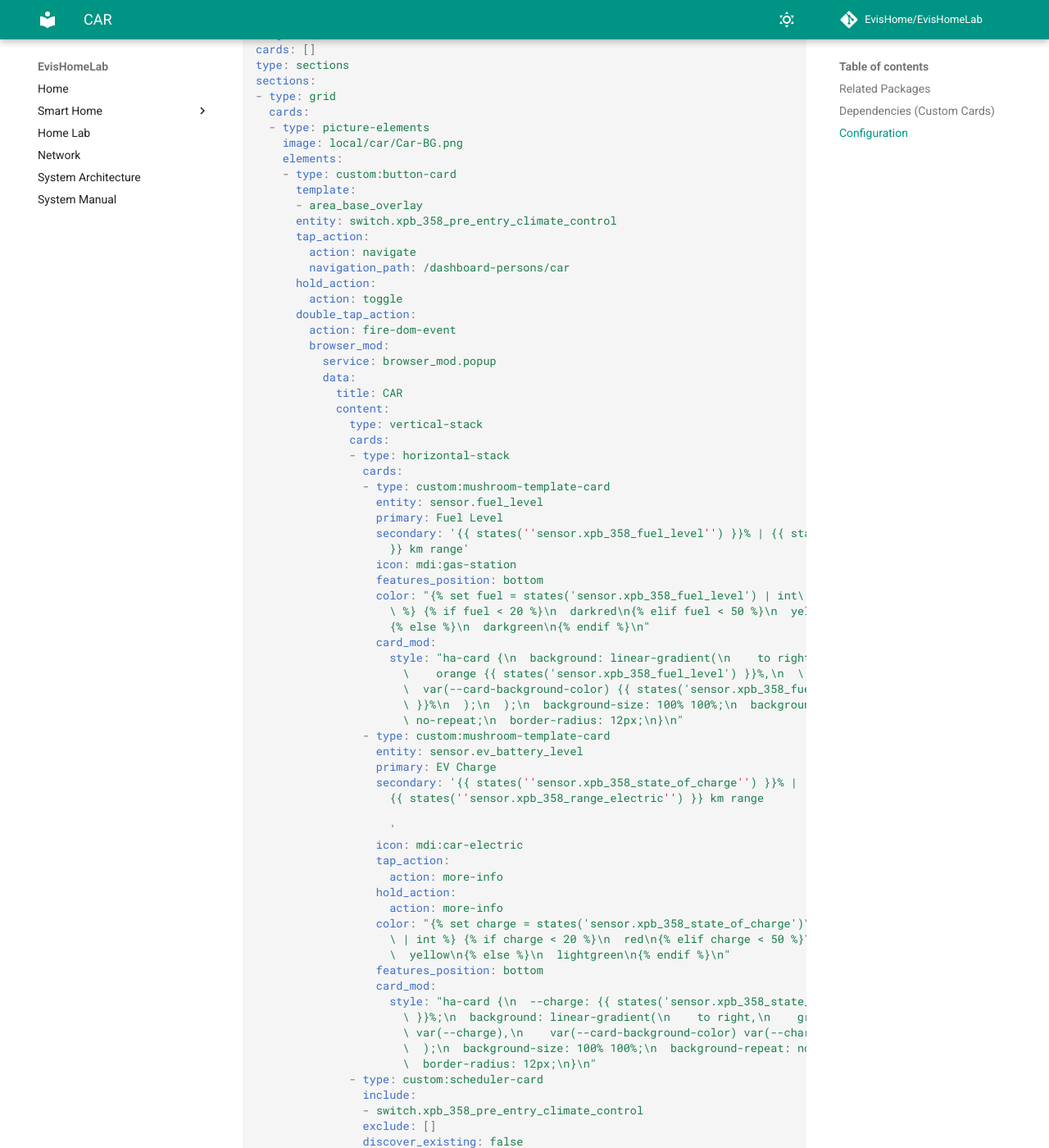
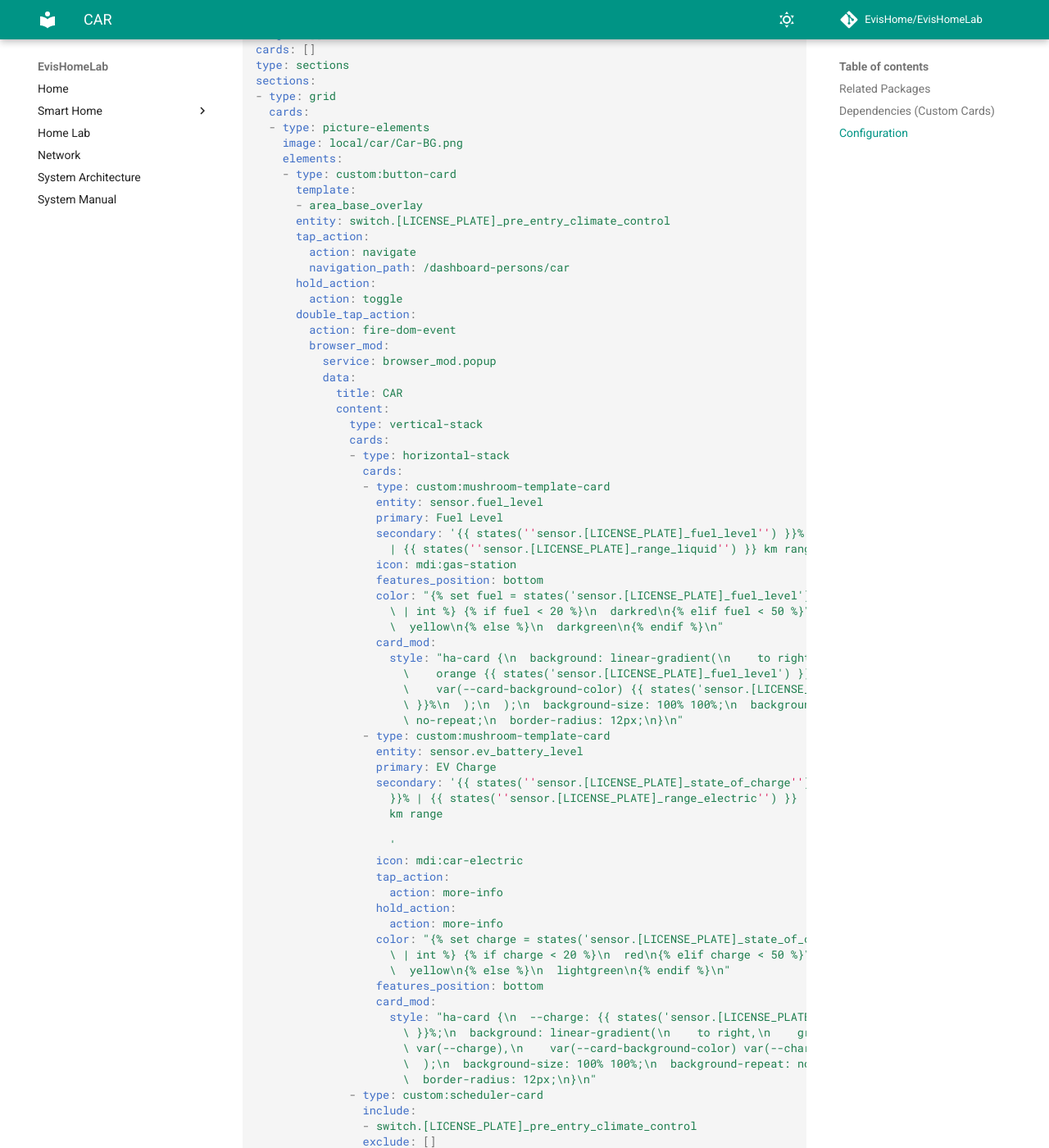
Before and after one commit to EvisHome/EvisHomeLab, an MkDocs documentation site: the page built from docs/smart-home/dashboards/dashboard-persons/car.md, in a window 1280 px wide and 1400 px high, scrolled down 1461 px. Shown: the whole window at 82% size. Built offline with MkDocs 1.6.1 and Material for MkDocs 9.7.7, drawn with Linux system fonts in a browser that asks for light colours; comment, search, counter and statistics services are not loaded; some of the changed text lies outside the part shown.

Commit message:
Update Docs

```diff
--- a/docs/smart-home/dashboards/dashboard-persons/car.md
+++ b/docs/smart-home/dashboards/dashboard-persons/car.md
@@ -46,7 +46,7 @@ sections:
     - type: custom:button-card
       template:
       - area_base_overlay
-      entity: switch.xpb_358_pre_entry_climate_control
+      entity: switch.[LICENSE_PLATE]_pre_entry_climate_control
       tap_action:
         action: navigate
         navigation_path: /dashboard-persons/car
@@ -66,24 +66,25 @@ sections:
                 - type: custom:mushroom-template-card
                   entity: sensor.fuel_level
                   primary: Fuel Level
-                  secondary: '{{ states(''sensor.xpb_358_fuel_level'') }}% | {{ states(''sensor.xpb_358_range_liquid'')
-                    }} km range'
+                  secondary: '{{ states(''sensor.[LICENSE_PLATE]_fuel_level'') }}%
+                    | {{ states(''sensor.[LICENSE_PLATE]_range_liquid'') }} km range'
                   icon: mdi:gas-station
                   features_position: bottom
-                  color: "{% set fuel = states('sensor.xpb_358_fuel_level') | int\
-                    \ %} {% if fuel < 20 %}\n  darkred\n{% elif fuel < 50 %}\n  yellow\n\
-                    {% else %}\n  darkgreen\n{% endif %}\n"
+                  color: "{% set fuel = states('sensor.[LICENSE_PLATE]_fuel_level')\
+                    \ | int %} {% if fuel < 20 %}\n  darkred\n{% elif fuel < 50 %}\n\
+                    \  yellow\n{% else %}\n  darkgreen\n{% endif %}\n"
                   card_mod:
                     style: "ha-card {\n  background: linear-gradient(\n    to right,\n\
-                      \    orange {{ states('sensor.xpb_358_fuel_level') }}%,\n  \
-                      \  var(--card-background-color) {{ states('sensor.xpb_358_fuel_level')\
+                      \    orange {{ states('sensor.[LICENSE_PLATE]_fuel_level') }}%,\n\
+                      \    var(--card-background-color) {{ states('sensor.[LICENSE_PLATE]_fuel_level')\
                       \ }}%\n  );\n  );\n  background-size: 100% 100%;\n  background-repeat:\
                       \ no-repeat;\n  border-radius: 12px;\n}\n"
                 - type: custom:mushroom-template-card
                   entity: sensor.ev_battery_level
                   primary: EV Charge
-                  secondary: '{{ states(''sensor.xpb_358_state_of_charge'') }}% |
-                    {{ states(''sensor.xpb_358_range_electric'') }} km range
+                  secondary: '{{ states(''sensor.[LICENSE_PLATE]_state_of_charge'')
+                    }}% | {{ states(''sensor.[LICENSE_PLATE]_range_electric'') }}
+                    km range
 
                     '
                   icon: mdi:car-electric
@@ -91,19 +92,19 @@ sections:
                     action: more-info
                   hold_action:
                     action: more-info
-                  color: "{% set charge = states('sensor.xpb_358_state_of_charge')\
+                  color: "{% set charge = states('sensor.[LICENSE_PLATE]_state_of_charge')\
                     \ | int %} {% if charge < 20 %}\n  red\n{% elif charge < 50 %}\n\
                     \  yellow\n{% else %}\n  lightgreen\n{% endif %}\n"
                   features_position: bottom
                   card_mod:
-                    style: "ha-card {\n  --charge: {{ states('sensor.xpb_358_state_of_charge')\
+                    style: "ha-card {\n  --charge: {{ states('sensor.[LICENSE_PLATE]_state_of_charge')\
                       \ }}%;\n  background: linear-gradient(\n    to right,\n    green\
                       \ var(--charge),\n    var(--card-background-color) var(--charge)\n\
                       \  );\n  background-size: 100% 100%;\n  background-repeat: no-repeat;\n\
                       \  border-radius: 12px;\n}\n"
               - type: custom:scheduler-card
                 include:
-                - switch.xpb_358_pre_entry_climate_control
+                - switch.[LICENSE_PLATE]_pre_entry_climate_control
                 exclude: []
                 discover_existing: false
                 title: true
@@ -138,8 +139,8 @@ sections:
                 theme_mode: auto
       card_mod:
         style: "ha-card {\n  /* Moves border logic here from original for border display\
-          \ */\n  {% if is_state('sensor.xpb_358_ignition_state','4') %}\n    border:\
-          \ 3px solid rgba(36, 255, 0, 0.8);\n  {% elif is_state('sensor.xpb_358_ignition_state','2')\
+          \ */\n  {% if is_state('sensor.[LICENSE_PLATE]_ignition_state','4') %}\n\
+          \    border: 3px solid rgba(36, 255, 0, 0.8);\n  {% elif is_state('sensor.[LICENSE_PLATE]_ignition_state','2')\
           \ %}\n    border: 3px solid rgba(255, 163, 0, 0.8);\n  {% else %}\n    border:\
           \ 0px solid rgba(0, 0, 0, 0);\n  {% endif %}\n}\n"
       style:
@@ -200,7 +201,7 @@ sections:
         container-type: inline-size
     - type: custom:button-card
       template: area_text_element
-      entity: sensor.xpb_358_state_of_charge
+      entity: sensor.[LICENSE_PLATE]_state_of_charge
       show_name: false
       show_icon: false
       show_state: true
@@ -228,7 +229,7 @@ sections:
         styles:
           icon:
           - color: '#088CF8'
-          - animation: "[[[\n  if (states['binary_sensor.xpb_358_charging_active'].state\
+          - animation: "[[[\n  if (states['binary_sensor.[LICENSE_PLATE]_charging_active'].state\
               \ == 'on') {\n    return 'blink 1s ease infinite';\n  } else {\n   \
               \ return 'none';\n  }\n]]]\n"
       - operator: ==
@@ -238,7 +239,7 @@ sections:
           - display: none
     - type: custom:button-card
       template: area_status_indicator
-      entity: binary_sensor.xpb_358_park_brake_status
+      entity: binary_sensor.[LICENSE_PLATE]_park_brake_status
       layout: vertical
       style:
         top: 75%
@@ -259,7 +260,7 @@ sections:
           - display: none
     - type: custom:button-card
       template: area_status_indicator
-      entity: lock.xpb_358_lock
+      entity: lock.[LICENSE_PLATE]_lock
       icon: mdi:lock-open-variant
       layout: vertical
       style:
@@ -282,7 +283,7 @@ sections:
           - display: none
     - type: custom:button-card
       template: area_status_indicator
-      entity: binary_sensor.xpb_358_windows_closed
+      entity: binary_sensor.[LICENSE_PLATE]_windows_closed
       layout: vertical
       style:
         top: 75%
@@ -304,7 +305,7 @@ sections:
           - display: none
     - type: custom:button-card
       template: area_status_indicator
-      entity: binary_sensor.xpb_358_low_wash_water_warning
+      entity: binary_sensor.[LICENSE_PLATE]_low_wash_water_warning
       layout: vertical
       style:
         top: 75%
@@ -329,7 +330,7 @@ sections:
           \ %}\n}\n"
     - type: custom:button-card
       template: area_status_indicator
-      entity: binary_sensor.xpb_358_tire_warning
+      entity: binary_sensor.[LICENSE_PLATE]_tire_warning
       icon: mdi:tire
       layout: vertical
       style:
@@ -352,7 +353,7 @@ sections:
           - display: none
     - type: custom:button-card
       template: area_status_indicator
-      entity: switch.xpb_358_pre_entry_climate_control
+      entity: switch.[LICENSE_PLATE]_pre_entry_climate_control
       icon: mdi:fan
       layout: vertical
       style:
@@ -398,22 +399,22 @@ sections:
   - type: custom:mushroom-template-card
     entity: sensor.fuel_level
     primary: Fuel Level
-    secondary: '{{ states(''sensor.xpb_358_fuel_level'') }}% | {{ states(''sensor.xpb_358_range_liquid'')
+    secondary: '{{ states(''sensor.[LICENSE_PLATE]_fuel_level'') }}% | {{ states(''sensor.[LICENSE_PLATE]_range_liquid'')
       }} km range'
     icon: mdi:gas-station
     features_position: bottom
-    color: "{% set fuel = states('sensor.xpb_358_fuel_level') | int %} {% if fuel\
-      \ < 20 %}\n  darkred\n{% elif fuel < 50 %}\n  yellow\n{% else %}\n  darkgreen\n\
-      {% endif %}\n"
+    color: "{% set fuel = states('sensor.[LICENSE_PLATE]_fuel_level') | int %} {%\
+      \ if fuel < 20 %}\n  darkred\n{% elif fuel < 50 %}\n  yellow\n{% else %}\n \
+      \ darkgreen\n{% endif %}\n"
     card_mod:
       style: "ha-card {\n  background: linear-gradient(\n    to right,\n    orange\
-        \ {{ states('sensor.xpb_358_fuel_level') }}%,\n    var(--card-background-color)\
-        \ {{ states('sensor.xpb_358_fuel_level') }}%\n  );\n  );\n  background-size:\
+        \ {{ states('sensor.[LICENSE_PLATE]_fuel_level') }}%,\n    var(--card-background-color)\
+        \ {{ states('sensor.[LICENSE_PLATE]_fuel_level') }}%\n  );\n  );\n  background-size:\
         \ 100% 100%;\n  background-repeat: no-repeat;\n  border-radius: 12px;\n}\n"
   - type: custom:mushroom-template-card
     entity: sensor.ev_battery_level
     primary: EV Charge
-    secondary: '{{ states(''sensor.xpb_358_state_of_charge'') }}% | {{ states(''sensor.xpb_358_range_electric'')
+    secondary: '{{ states(''sensor.[LICENSE_PLATE]_state_of_charge'') }}% | {{ states(''sensor.[LICENSE_PLATE]_range_electric'')
       }} km range
 
       '
@@ -422,13 +423,13 @@ sections:
       action: more-info
     hold_action:
       action: more-info
-    color: "{% set charge = states('sensor.xpb_358_state_of_charge') | int %} {% if\
-      \ charge < 20 %}\n  red\n{% elif charge < 50 %}\n  yellow\n{% else %}\n  lightgreen\n\
-      {% endif %}\n"
+    color: "{% set charge = states('sensor.[LICENSE_PLATE]_state_of_charge') | int\
+      \ %} {% if charge < 20 %}\n  red\n{% elif charge < 50 %}\n  yellow\n{% else\
+      \ %}\n  lightgreen\n{% endif %}\n"
     features_position: bottom
     card_mod:
-      style: "ha-card {\n  --charge: {{ states('sensor.xpb_358_state_of_charge') }}%;\n\
-        \  background: linear-gradient(\n    to right,\n    green var(--charge),\n\
+      style: "ha-card {\n  --charge: {{ states('sensor.[LICENSE_PLATE]_state_of_charge')\
+        \ }}%;\n  background: linear-gradient(\n    to right,\n    green var(--charge),\n\
         \    var(--card-background-color) var(--charge)\n  );\n  background-size:\
         \ 100% 100%;\n  background-repeat: no-repeat;\n  border-radius: 12px;\n}\n"
   - type: custom:mushroom-template-card
@@ -478,7 +479,7 @@ sections:
     icon_tap_action:
       action: more-info
   - type: custom:mushroom-template-card
-    entity: switch.xpb_358_pre_entry_climate_control
+    entity: switch.[LICENSE_PLATE]_pre_entry_climate_control
     primary: Pre AC
     secondary: "{% set status = states(entity) %}\n{% if status == 'off' %}\n  Off\n\
       {% else %}\n  On\n{% endif %}"
@@ -501,7 +502,7 @@ sections:
     icon_tap_action:
       action: more-info
   - include:
-    - switch.xpb_358_pre_entry_climate_control
+    - switch.[LICENSE_PLATE]_pre_entry_climate_control
     exclude: []
     discover_existing: false
     title: true
@@ -543,7 +544,7 @@ sections:
     - type: custom:button-card
       template:
       - area_base_overlay
-      entity: switch.xpb_358_pre_entry_climate_control
+      entity: switch.[LICENSE_PLATE]_pre_entry_climate_control
       tap_action:
         action: navigate
         navigation_path: /dashboard-persons/car
@@ -594,7 +595,7 @@ sections:
         z-index: 2
     - type: custom:button-card
       template: area_status_indicator
-      entity: binary_sensor.xpb_358_low_brake_fluid_warning
+      entity: binary_sensor.[LICENSE_PLATE]_low_brake_fluid_warning
       layout: vertical
       style:
         top: 9%
@@ -616,7 +617,7 @@ sections:
           - display: none
     - type: custom:button-card
       template: area_status_indicator
-      entity: sensor.xpb_358_starter_battery_state
+      entity: sensor.[LICENSE_PLATE]_starter_battery_state
       layout: vertical
       style:
         top: 9%
@@ -638,7 +639,7 @@ sections:
           - display: none
     - type: custom:button-card
       template: area_status_indicator
-      entity: binary_sensor.xpb_358_low_coolant_level_warning
+      entity: binary_sensor.[LICENSE_PLATE]_low_coolant_level_warning
       layout: vertical
       style:
         top: 9%
@@ -660,7 +661,7 @@ sections:
           - display: none
     - type: custom:button-card
       template: area_status_indicator
-      entity: binary_sensor.xpb_358_low_wash_water_warning
+      entity: binary_sensor.[LICENSE_PLATE]_low_wash_water_warning
       layout: vertical
       style:
         top: 9%
@@ -682,7 +683,7 @@ sections:
           - display: none
     - type: custom:button-card
       template: area_status_indicator
-      entity: sensor.xpb_358_lock
+      entity: sensor.[LICENSE_PLATE]_lock
       icon: mdi:lock
       layout: vertical
       style:
@@ -706,7 +707,7 @@ sections:
             animation: blink 1s ease infinite
     - type: custom:button-card
       template: area_status_indicator
-      entity: sensor.xpb_358_tire_pressure_front_right
+      entity: sensor.[LICENSE_PLATE]_tire_pressure_front_right
       icon: mdi:tire
       show_state: true
       layout: vertical
@@ -734,7 +735,7 @@ sections:
             animate: blink 1s ease infinite
     - type: custom:button-card
       template: area_status_indicator
-      entity: sensor.xpb_358_tire_pressure_rear_right
+      entity: sensor.[LICENSE_PLATE]_tire_pressure_rear_right
       icon: mdi:tire
       show_state: true
       layout: vertical
@@ -762,7 +763,7 @@ sections:
             animate: blink 1s ease infinite
     - type: custom:button-card
       template: area_status_indicator
-      entity: sensor.xpb_358_tire_pressure_front_left
+      entity: sensor.[LICENSE_PLATE]_tire_pressure_front_left
       icon: mdi:tire
       show_state: true
       layout: vertical
@@ -790,7 +791,7 @@ sections:
             animate: blink 1s ease infinite
     - type: custom:button-card
       template: area_status_indicator
-      entity: sensor.xpb_358_tire_pressure_rear_left
+      entity: sensor.[LICENSE_PLATE]_tire_pressure_rear_left
       icon: mdi:tire
       show_state: true
       layout: vertical
@@ -937,7 +938,7 @@ sections:
         styles:
           icon:
           - color: '#088CF8'
-          - animation: "[[[\n  if (states['binary_sensor.xpb_358_charging_active'].state\
+          - animation: "[[[\n  if (states['binary_sensor.[LICENSE_PLATE]_charging_active'].state\
               \ == 'on') {\n    return 'blink 1s ease infinite';\n  } else {\n   \
               \ return 'none';\n  }\n]]]\n"
       - operator: ==
@@ -948,7 +949,7 @@ sections:
           - display: none
     - type: custom:button-card
       template: area_status_indicator
-      entity: sensor.xpb_358_charging_power
+      entity: sensor.[LICENSE_PLATE]_charging_power
       show_icon: false
       show_state: true
       layout: vertical
@@ -963,13 +964,13 @@ sections:
         - font-size: 13cqw
           color: '#088CF8'
         card:
-        - display: "[[[\n  // Get the state of the power sensor\n  var power = states['sensor.xpb_358_charging_power'].state;\n\
+        - display: "[[[\n  // Get the state of the power sensor\n  var power = states['sensor.[LICENSE_PLATE]_charging_power'].state;\n\
             \n  // Hide if power is 0 OR if the main entity is 0\n  if (parseFloat(power)\
             \ == 0 || entity.state == '0') {\n    return 'none';\n  } else {\n   \
             \ return 'block'; // Show the card\n  }\n]]]\n"
     - type: custom:button-card
       template: area_status_indicator
-      entity: sensor.xpb_358_charging_power
+      entity: sensor.[LICENSE_PLATE]_charging_power
       show_icon: false
       show_name: true
       show_state: false
@@ -986,7 +987,7 @@ sections:
         - font-size: 13cqw
           color: '#088CF8'
         card:
-        - display: "[[[\n  // Get the state of the power sensor\n  var power = states['sensor.xpb_358_charging_power'].state;\n\
+        - display: "[[[\n  // Get the state of the power sensor\n  var power = states['sensor.[LICENSE_PLATE]_charging_power'].state;\n\
             \n  // Hide if power is 0 OR if the main entity is 0\n  if (parseFloat(power)\
             \ == 0 || entity.state == '0') {\n    return 'none';\n  } else {\n   \
             \ return 'block'; // Show the card\n  }\n]]]\n"
@@ -1007,7 +1008,7 @@ sections:
         - font-size: 13cqw
           color: '#088CF8'
         card:
-        - display: "[[[\n  // Get the state of the power sensor\n  var power = states['sensor.xpb_358_charging_power'].state;\n\
+        - display: "[[[\n  // Get the state of the power sensor\n  var power = states['sensor.[LICENSE_PLATE]_charging_power'].state;\n\
             \n  // Hide if power is 0 OR if the main entity is 0\n  if (parseFloat(power)\
             \ == 0 || entity.state == '0') {\n    return 'none';\n  } else {\n   \
             \ return 'block'; // Show the card\n  }\n]]]\n"
@@ -1025,16 +1026,16 @@ sections:
       state:
       - operator: ==
         value: 'off'
-        icon: "[[[\n  var soc = states['sensor.xpb_358_state_of_charge'].state;\n\
+        icon: "[[[\n  var soc = states['sensor.[LICENSE_PLATE]_state_of_charge'].state;\n\
           \  if (soc > 75) {\n    return 'mdi:battery-charging-high';\n  } else if\
           \ (soc > 25) {\n    return 'mdi:battery-charging-medium';\n  } else {\n\
           \    return 'mdi:battery-charging-low';\n  }\n]]]\n"
         styles:
           icon:
-          - color: "[[[\n  var soc = states['sensor.xpb_358_state_of_charge'].state;\n\
+          - color: "[[[\n  var soc = states['sensor.[LICENSE_PLATE]_state_of_charge'].state;\n\
               \  if (soc > 75) {\n    return 'lightgreen';\n  } else if (soc > 25)\
               \ {\n    return 'orange';\n  } else {\n    return 'red';\n  }\n]]]\n"
-          - animation: "[[[\n  if (states['binary_sensor.xpb_358_charging_active'].state\
+          - animation: "[[[\n  if (states['binary_sensor.[LICENSE_PLATE]_charging_active'].state\
               \ == 'on') {\n    return 'blink 1s ease infinite';\n  } else {\n   \
               \ return 'none';\n  }\n]]]\n"
       - operator: ==
@@ -1044,7 +1045,7 @@ sections:
           - display: none
     - type: custom:button-card
       template: area_status_indicator
-      entity: sensor.xpb_358_state_of_charge
+      entity: sensor.[LICENSE_PLATE]_state_of_charge
       show_icon: false
       show_state: true
       layout: vertical
@@ -1074,12 +1075,12 @@ sections:
           - color: red
   - type: entities
     entities:
-    - entity: sensor.xpb_358_odometer
+    - entity: sensor.[LICENSE_PLATE]_odometer
       name: Odometer
       secondary_info: none
-    - entity: sensor.xpb_358_electric_consumption_reset
+    - entity: sensor.[LICENSE_PLATE]_electric_consumption_reset
       name: Fuel Consumption
-    - entity: sensor.xpb_358_liquid_consumption_reset
+    - entity: sensor.[LICENSE_PLATE]_liquid_consumption_reset
       name: Electric Consumption
 max_columns: 4
 path: car
```
